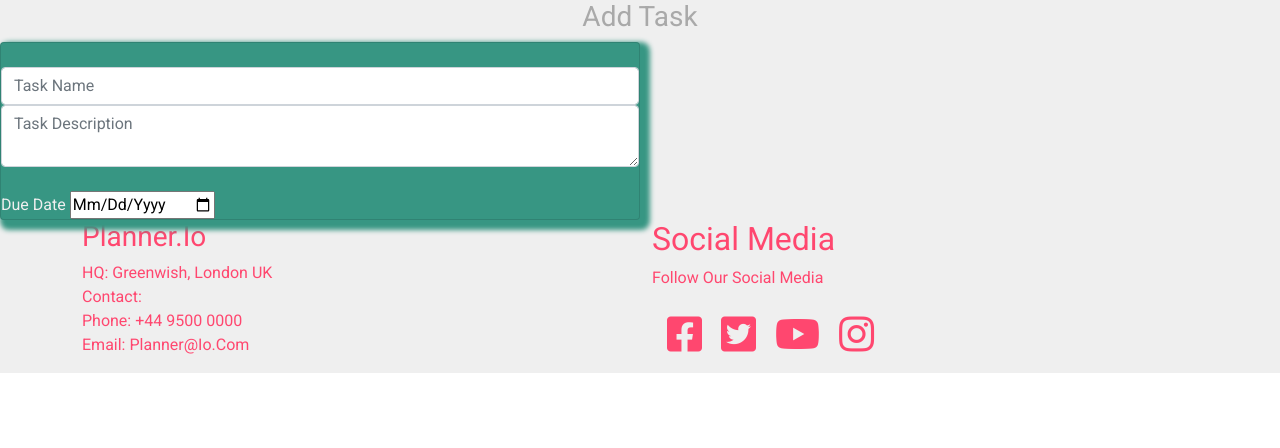
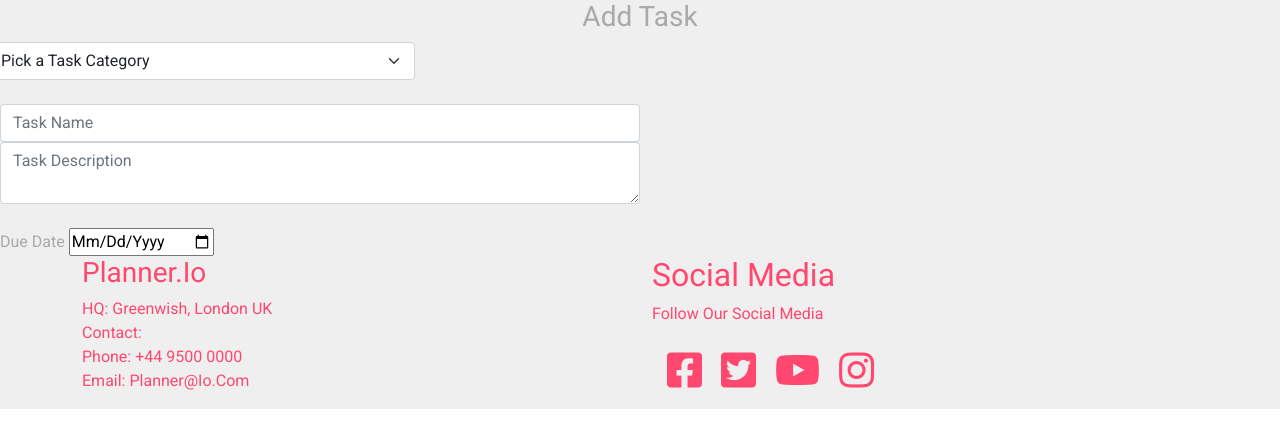
Before and after one commit to Code-Institute-Submissions/Tofthaslund-MS3, a Flask app: page /add_task in a window 1280 px wide. Shown: the part 56-504 px from the top of the page. Run offline with Flask 2, Linux system fonts and the light colour scheme; data that the repository does not hold is empty; some libraries are stand-ins or nearby versions.

Commit message:
created dropdown bar for categories and connected to DB

```diff
--- a/app.py
+++ b/app.py
@@ -105,7 +105,8 @@ def tasks():
 
 @app.route("/add_task")
 def add_task():
-    return render_template("add_task.html")
+    categories = mongo.db.categories.find().sort("category_name", 1)
+    return render_template("add_task.html", categories=categories)
 
 
 if __name__ == "__main__":
--- a/templates/add_task.html
+++ b/templates/add_task.html
@@ -3,7 +3,20 @@
 
 <h3 class="text-justify text-center">Add Task</h3>
 
-<form class="col-md-6 card" method="POST" action="">
+<form class="col-md-6" method="POST" action="">
+    <!-- datepicker -->
+    <div class="row col-md-8">
+        <select id="category_name" name="category_name"
+            class="form-select" aria-label="Default select example" required>
+            <option selected>Pick a Task Category</option>
+            {% for category in categories %}
+            <option value="{{ category.category_name }}">
+                {{ category.category_name }}</option>
+            {% endfor %}
+          </select>
+          <label for="category_name"></label>
+    </div>
+
     <div class="form-group">
       <label for="task_name"></label>
       <input type="text" class="form-control"
@@ -25,6 +38,7 @@
           id="due_date" name="due_date"required>
       </div>
 
+
   </form>
 
 {% endblock %}
```
